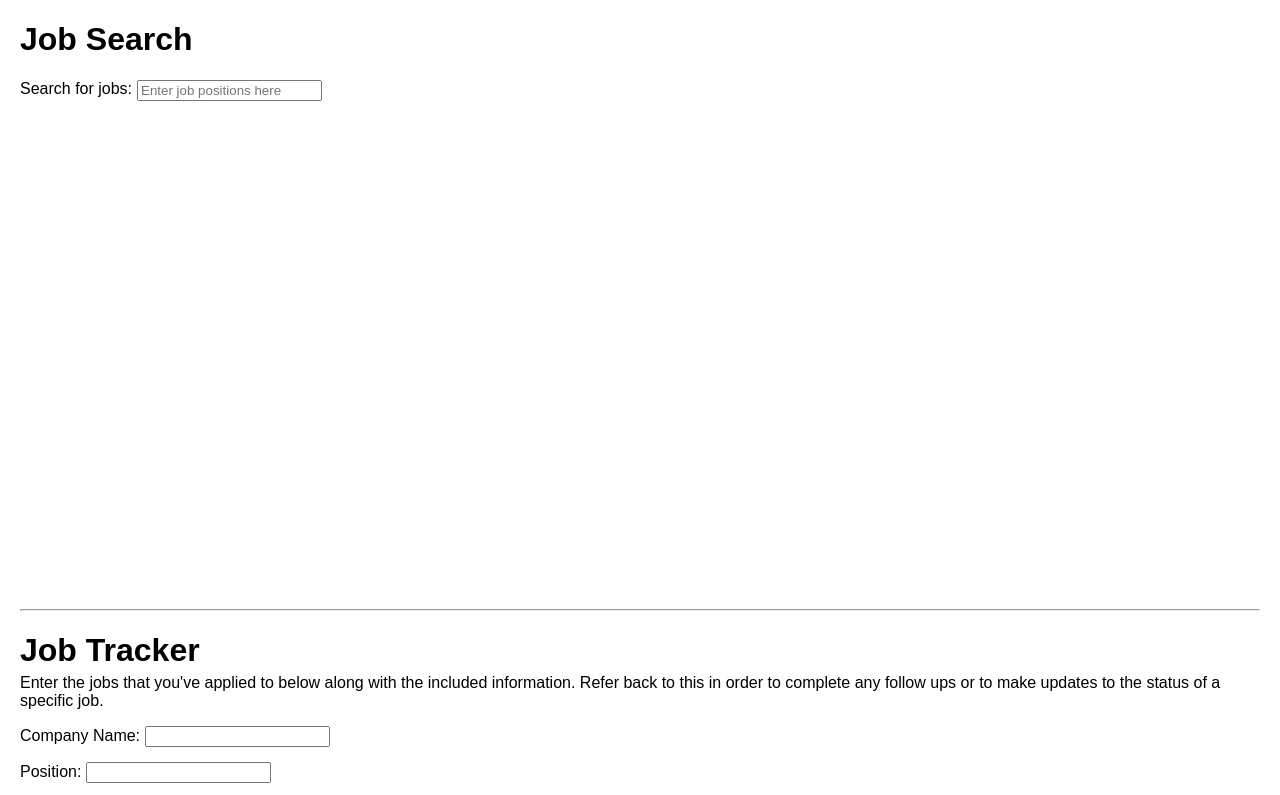
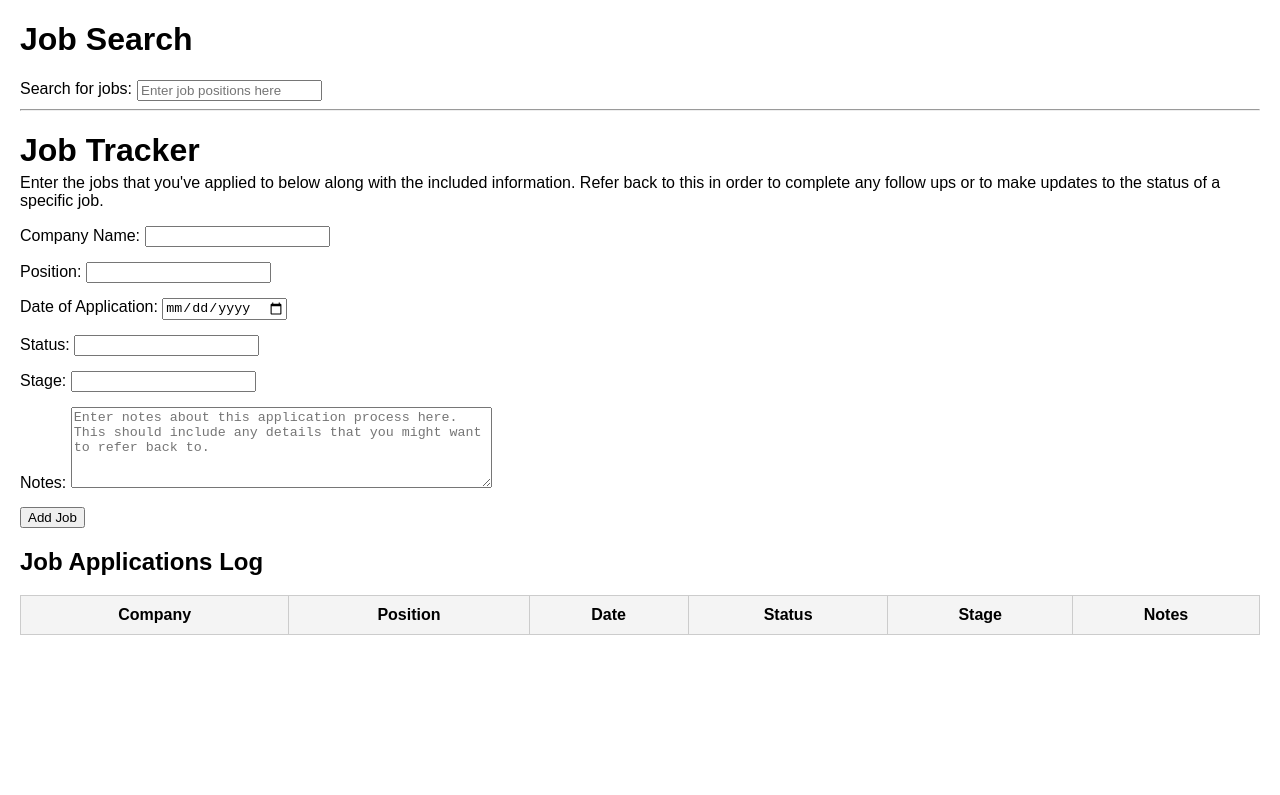
Before and after one commit to bismarkop/Search-and-Track-App, a plain HTML site: page index.html in a window 1280 px wide. Shown: the top 795 px of the page. Drawn offline with Linux system fonts and the light colour scheme.

Commit message:
Changed search results div height to auto with a max height for a cleaner look

```diff
--- a/index.html
+++ b/index.html
@@ -11,7 +11,7 @@
     <h1>Job Search</h1>
     <div id="search">
         <label for="search">Search for jobs:</label>
-        <input type="search" id="search" class="search" placeholder="Enter job positions here" autocomplete="off" style="display: block;"></input>
+        <input type="search" id="search" class="search" placeholder="Enter job positions here" style="display: block;"></input>
     </div>
 
     <div id="searchResults"></div>
--- a/style.css
+++ b/style.css
@@ -23,6 +23,7 @@ th {
 }
 
 #searchResults {
-    height: 500px;
+    height: auto;
+    max-height: 500px;
     overflow: auto;
 }
```
